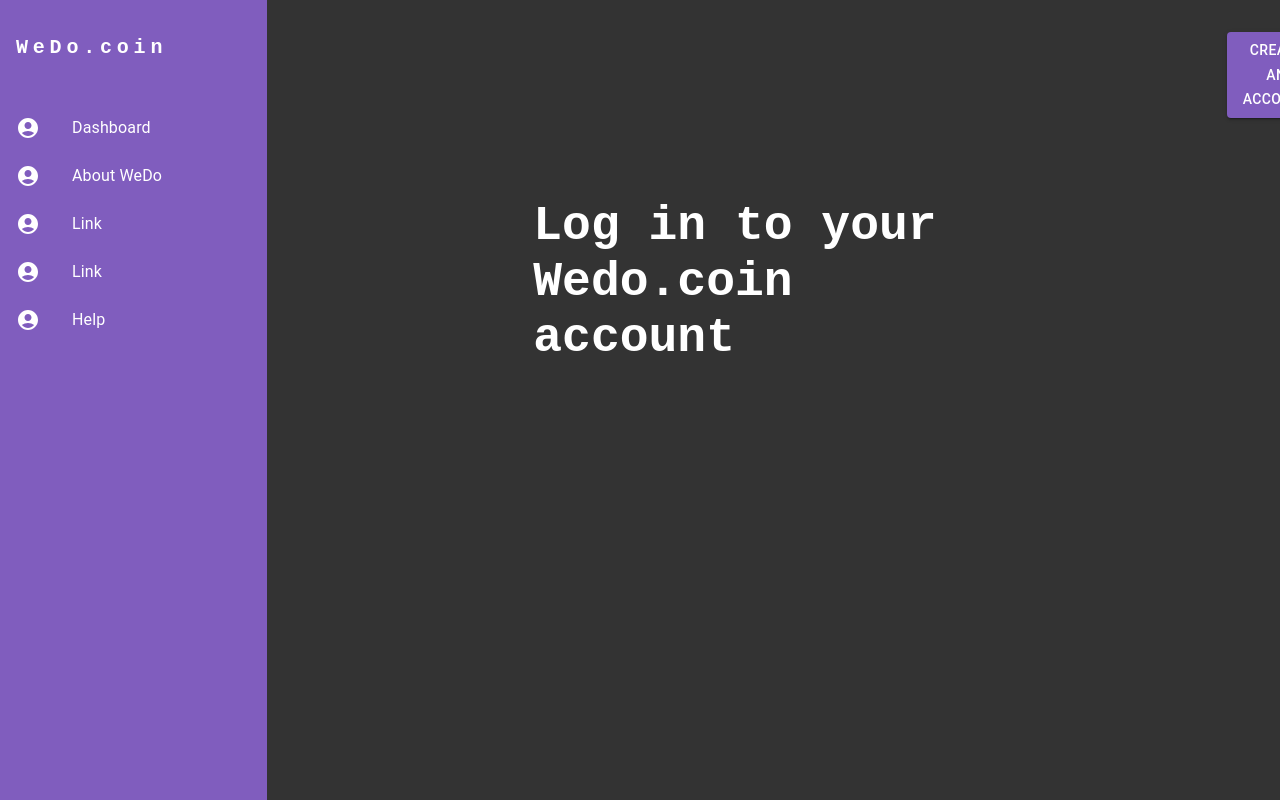
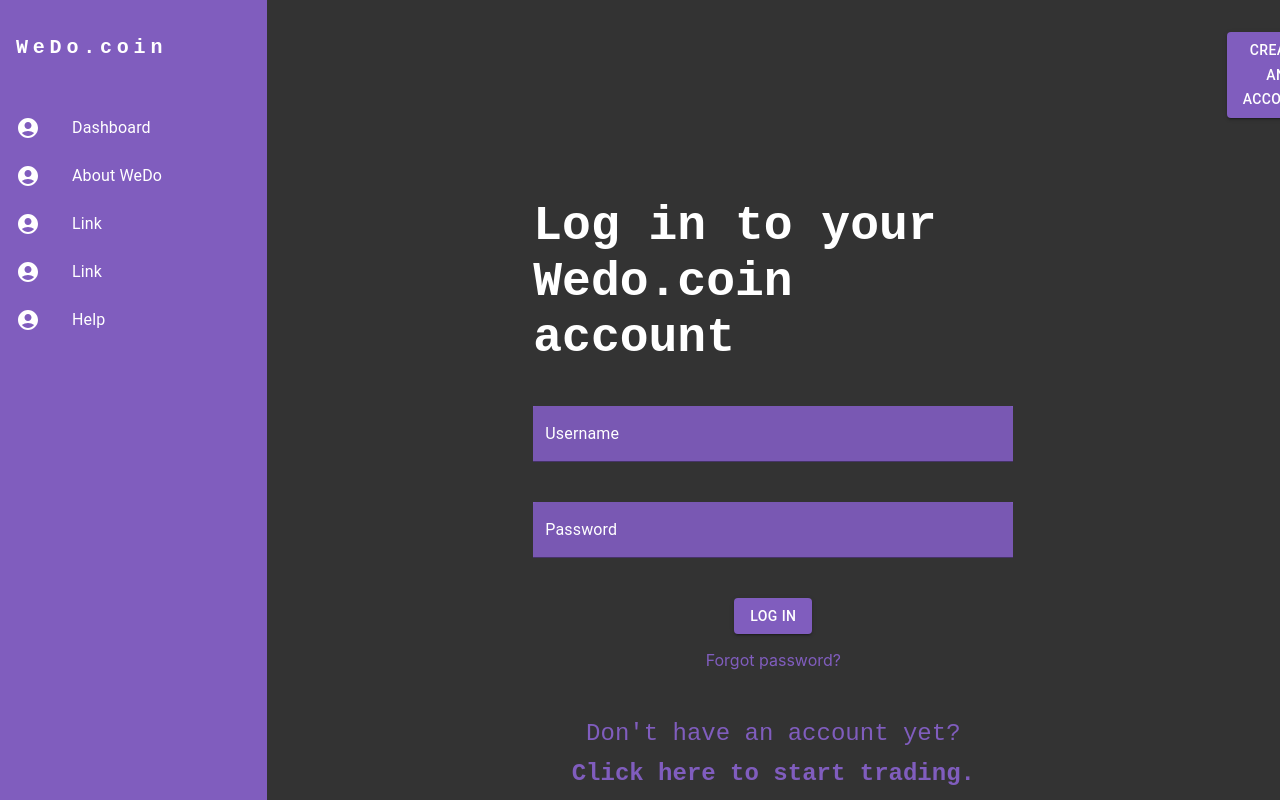
Before and after one commit to sahilg24/WeDo-Coin, a React (Create React App) app in the folder wedo-demo-page/: page /account in a window 1280 px wide. Shown: the top 800 px of the page. Built offline with nearby package versions, Linux system fonts and the light colour scheme.

Commit message:
added input fields for log in

```diff
--- a/wedo-demo-page/src/pages/WedoAccountPage/components/WedoAccountMenu.js
+++ b/wedo-demo-page/src/pages/WedoAccountPage/components/WedoAccountMenu.js
@@ -11,6 +11,8 @@ import ListItemText from '@mui/material/ListItemText';
 import ListItemIcon from '@mui/material/ListItemIcon';
 import AccountCircleIcon from '@mui/icons-material/AccountCircle';
 import Button from '@mui/material/Button';
+import TextField from '@mui/material/TextField';
+import Link from '@mui/material/Link';
 
 const theme = createTheme({
     palette: {
@@ -148,6 +150,96 @@ const WedoAccountMenu = () => {
                             >
                                 Log in to your Wedo.coin account
                             </Typography></div>
+                        <div style={{ width: '30rem', padding: '40px', marginLeft: 'auto', marginRight: 'auto' }}>
+                            <TextField
+                                fullWidth
+                                id="filled-textarea"
+                                label="Username"
+                                placeholder="Enter your username"
+                                multiline
+                                InputLabelProps={{
+                                    style: { color: "white" }
+                                }}
+                                InputProps={{
+                                    style: { color: "white" }
+                                }}
+                                variant="filled"
+                                sx={{
+                                    bgcolor: 'primary.main',
+                                }}
+                            /></div>
+
+                        <div style={{ width: '30rem', marginLeft: 'auto', marginRight: 'auto' }}>
+                            <TextField
+                                fullWidth
+                                id="filled-textarea"
+                                label="Password"
+                                placeholder="Enter your password"
+                                multiline
+                                InputLabelProps={{
+                                    style: { color: "white" }
+                                }}
+                                InputProps={{
+                                    style: { color: "white" }
+                                }}
+                                variant="filled"
+                                sx={{
+                                    bgcolor: 'primary.main',
+                                }}
+                            />
+                        </div>
+
+                        <Box
+                            display="flex"
+                            justifyContent="center"
+                            alignItems="center"
+                            pt={5}
+                        >
+                            <Button variant="contained"
+                            >Log in</Button></Box>
+
+                        <Box
+                            display="flex"
+                            justifyContent="center"
+                            alignItems="center"
+                            pt={2}
+                        >
+                            <Link href="#" underline="hover">
+                                {'Forgot password?'}
+                            </Link></Box>
+
+                        <Box
+                            display="flex"
+                            justifyContent="center"
+                            alignItems="center"
+                            pt={6}
+                        >
+                            <Typography
+                                variant="h5"
+                                sx={{
+                                    fontFamily: 'monospace',
+                                    fontWeight: 200,
+                                    color: 'primary.main',
+                                }}
+                            >
+                                Don't have an account yet?
+                            </Typography></Box>
+
+                        <Box
+                            display="flex"
+                            justifyContent="center"
+                            alignItems="center"
+                            pt={1}
+                        >
+                            <Link href="#" underline="hover"
+                                variant="h5"
+                                sx={{
+                                    fontFamily: 'monospace',
+                                    fontWeight: 'bold',
+                                    color: 'primary.main',
+                                }}>
+                                {'Click here to start trading.'}
+                            </Link></Box>
                     </Box>
 
                 </Grid>
```
